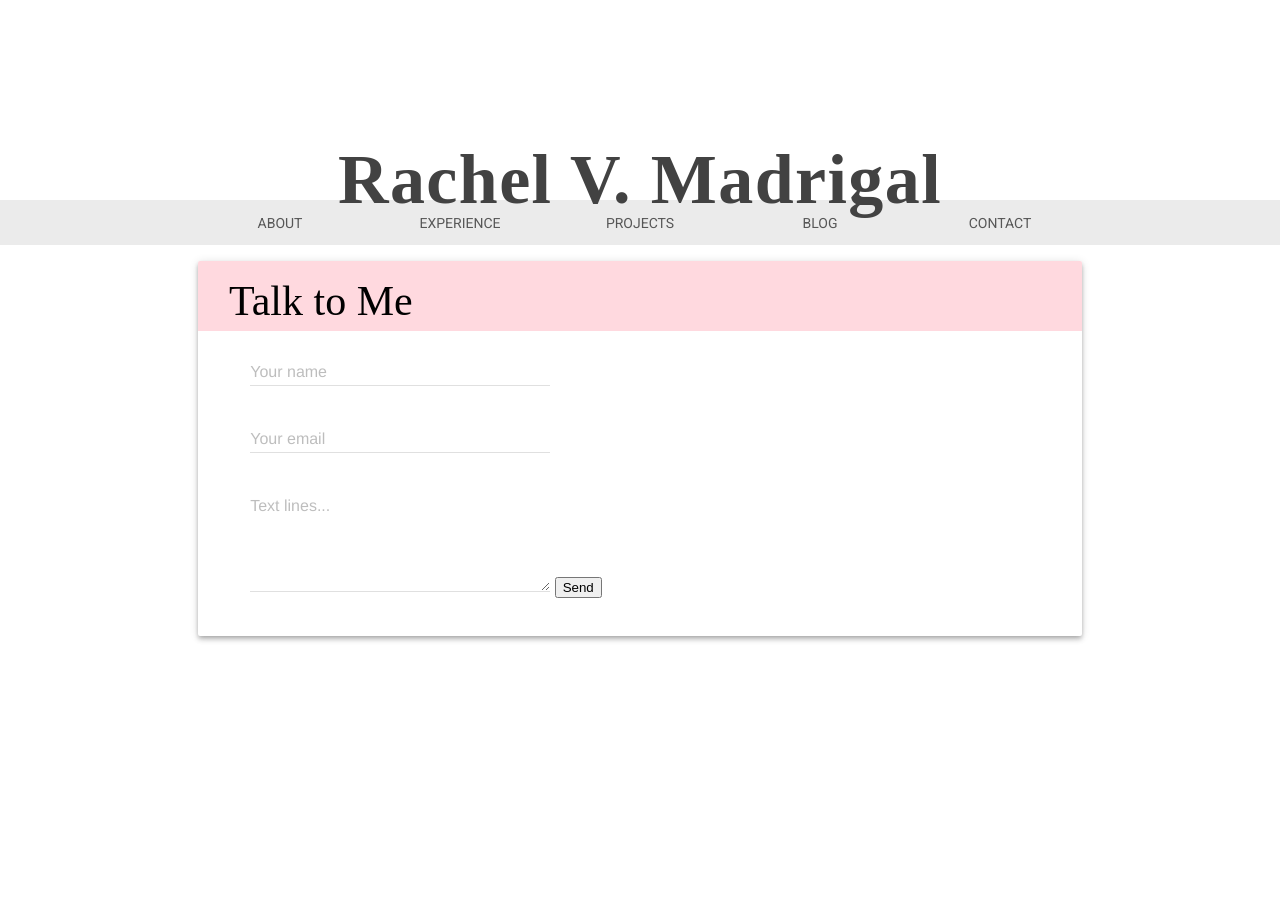
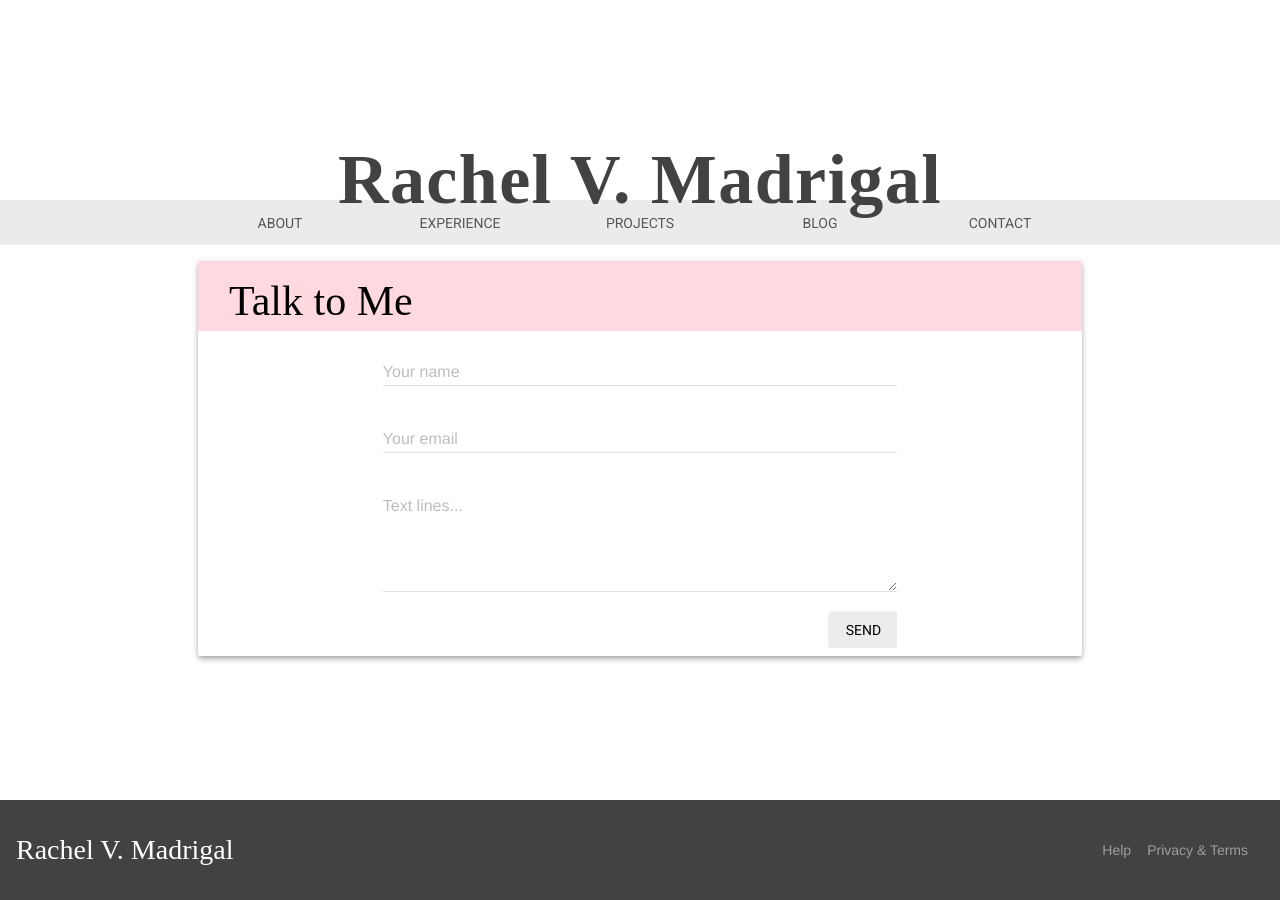
Before and after one commit to rachelmad/rachelmad.github.io, a Jekyll site: the page built from contact/index.html, in a window 1280 px wide. Built offline with Jekyll 4.4.1, drawn with Linux system fonts in a browser that asks for light colours; nearby versions of some CDN libraries; some web fonts are replaced.

Commit message:
Formatted contact card

```diff
--- a/contact/index.html
+++ b/contact/index.html
@@ -3,10 +3,10 @@
 card_title: Talk to Me
 ---
 
-<div class="mdl-cell mdl-cell--8-col mdl-card">
+<div class="mdl-cell mdl-cell--8-col mdl-cell--2-offset mdl-card portfolio-contact">
     <form action="//formspree.io/rachelvmadrigal@gmail.com" method="POST">
-        <input type="hidden" name="_format" value="plain" />
-        <input type="text" name="_gotcha" style="display:none" />
+        <input type="hidden" name="_format" value="plain"/>
+        <input type="text" name="_gotcha" style="display:none"/>
 
         <div class="mdl-textfield mdl-js-textfield">
             <input class="mdl-textfield__input" type="name" name="name" id="name-field">
@@ -19,13 +19,15 @@
         </div>
 
         <div class="mdl-textfield mdl-js-textfield">
-            <textarea class="mdl-textfield__input" type="text" rows= "5" id="body-field" name="body"></textarea>
+            <textarea class="mdl-textfield__input" type="text" rows="5" id="body-field" name="body"></textarea>
             <label class="mdl-textfield__label" for="body-field">Text lines...</label>
         </div>
-            <!--<input type="hidden" name="_next" value="//site.io/thanks.html" />-->
+        <!--<input type="hidden" name="_next" value="//site.io/thanks.html" />-->
 
-            <input type="submit" value="Send">
+        <div>
+            <button class="mdl-button mdl-js-button mdl-button--raised mdl-js-ripple-effect float-right" type="submit" value="Send">
+                Send
+            </button>
         </div>
-
     </form>
 </div>
--- a/styles.css
+++ b/styles.css
@@ -210,6 +210,10 @@
     font-size: 2rem;
 }
 
+.float-right {
+    float: right;
+}
+
 footer {
     /*background-image: url(images/footer-background.png);*/
     background-size: cover;
```
